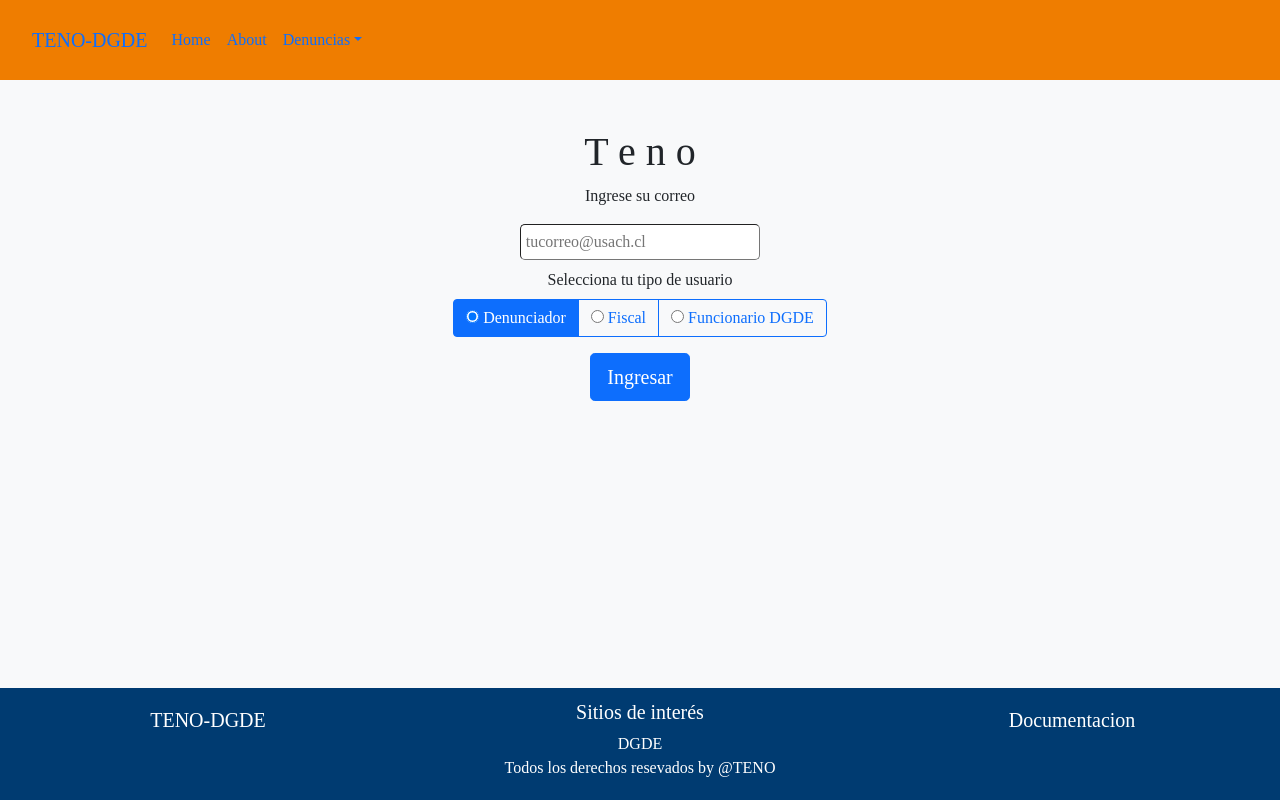
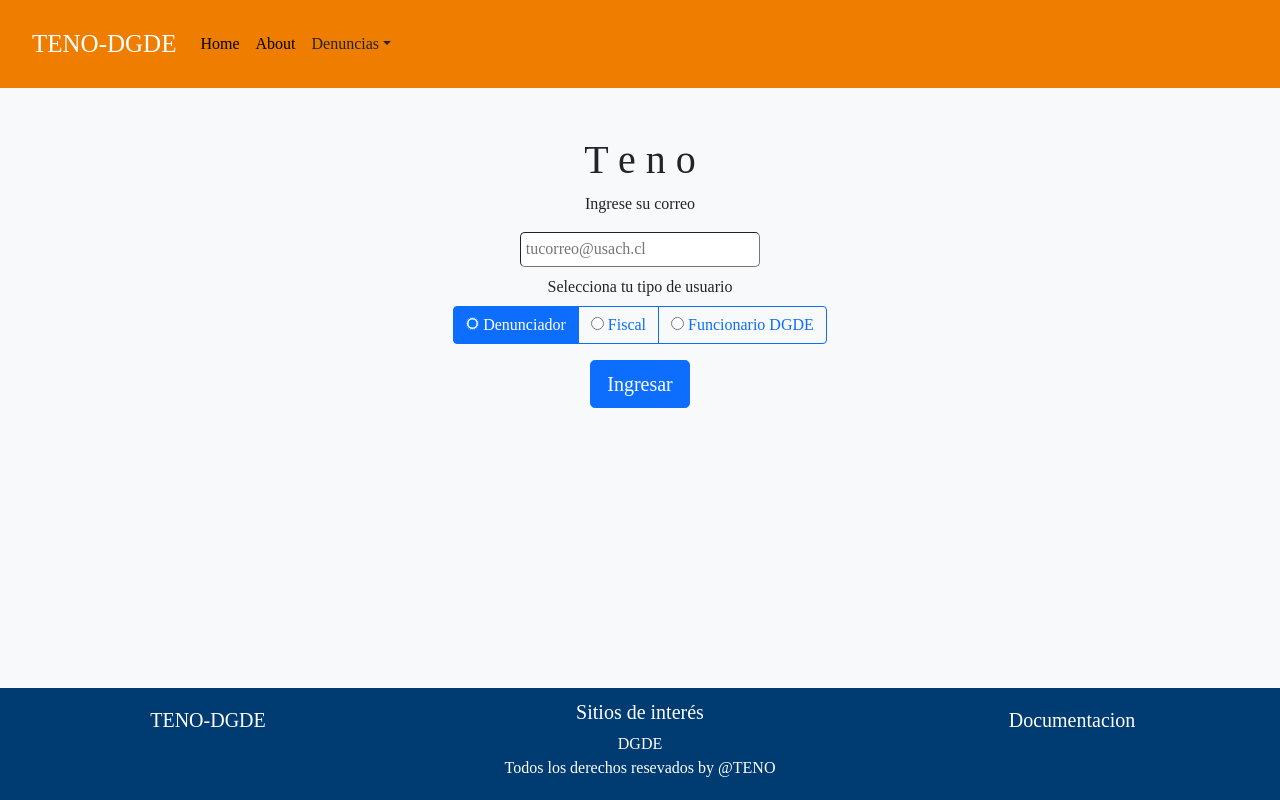
Before and after one commit to matiassilvaal/Teno-project-fingeso-copia, a Vue app in the folder tenofrontend/: page / in a window 1280 px wide. Built offline with nearby package versions, Linux system fonts and the light colour scheme; a web font is replaced by a local one.

Commit message:
update: navbar style (finally fix the denounces dropdown button)

```diff
--- a/tenofrontend/public/style.css
+++ b/tenofrontend/public/style.css
@@ -18,5 +18,5 @@ footer {
     min-height: 70px;
     width: 100%;
     position: fixed;
-    bottom: 0;              /* NUEVO */
+    bottom: 0;
   }
--- a/tenofrontend/src/App.vue
+++ b/tenofrontend/src/App.vue
@@ -2,16 +2,16 @@
   <div id="app">
     <nav class="navbar navbar-expand-lg" style="background-color: #EF7D00">
       <div class="container-fluid">
-        <router-link to="/" class="navbar-brand">TENO-DGDE</router-link>
+        <router-link style="color: #ffffff;font-size: 25px;" to="/" class="navbar-brand">TENO-DGDE</router-link>
         <button class="navbar-toggler" type="button" data-bs-toggle="collapse" data-bs-target="#navbarNavAltMarkup"
           aria-controls="navbarNavAltMarkup" aria-expanded="false" aria-label="Toggle navigation">
           <span class="navbar-toggler-icon"></span>
         </button>
         <div class="collapse navbar-collapse" id="navbarNavAltMarkup">
           <div class="navbar-nav">
-            <router-link v-if="selected == 0" to="/" class="nav-link">Home</router-link>
-            <router-link v-if="selected == 0" to="/about" class="nav-link">About</router-link>
-            <b-nav-item-dropdown text="Denuncias" right>
+            <router-link v-if="selected == 0" style="color: #000" to="/" class="nav-link">Home</router-link>
+            <router-link v-if="selected == 0" style="color: #000" to="/about" class="nav-link">About</router-link>
+            <b-nav-item-dropdown toggle-class="text-dark" text="Denuncias" right>
               <b-dropdown-item>
                 <router-link style="color: #ff8414" to="/newdenuncia" class="nav-link">Ingresar Denuncias</router-link>
               </b-dropdown-item>
@@ -68,6 +68,11 @@
 nav {
   padding: 20px;
 }
+
+.navbar-dark .navbar-nav .nav-link{
+      color:black!important
+    }
+
 </style>
 
 <script>
```
